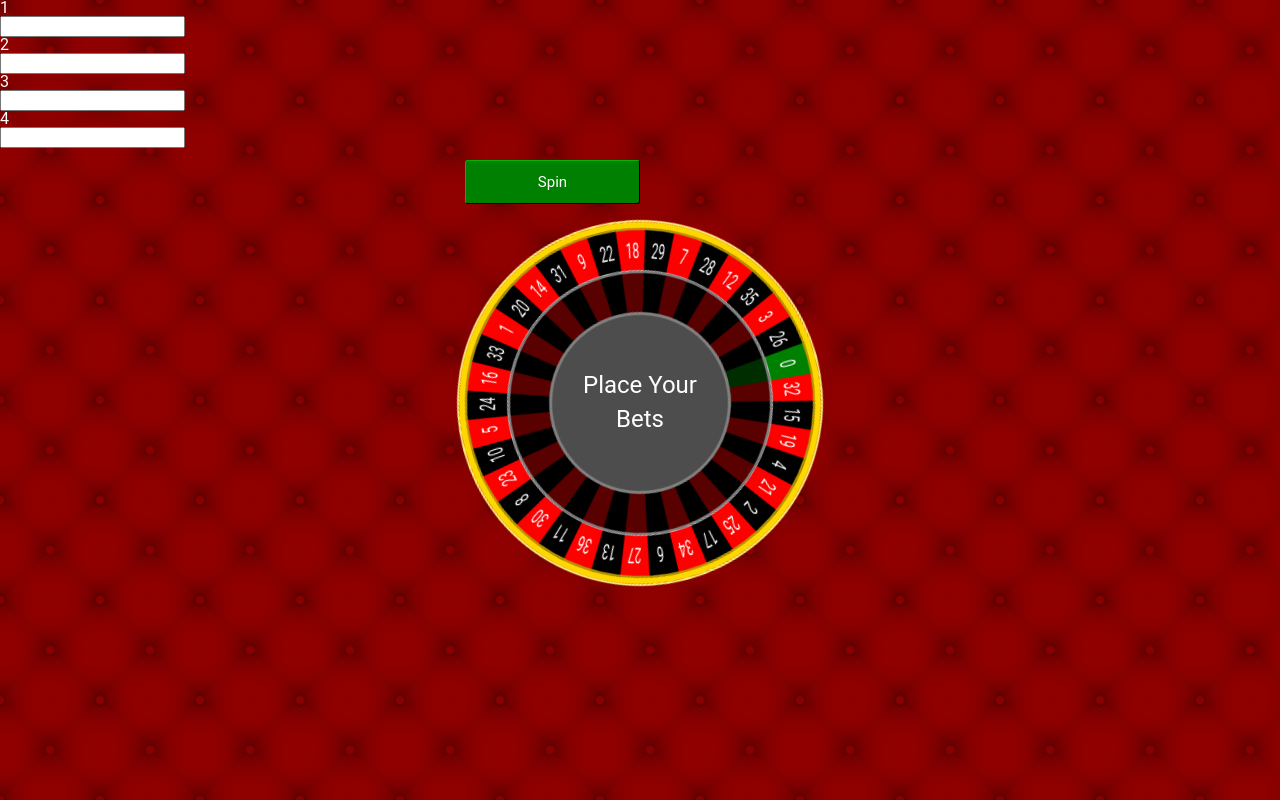
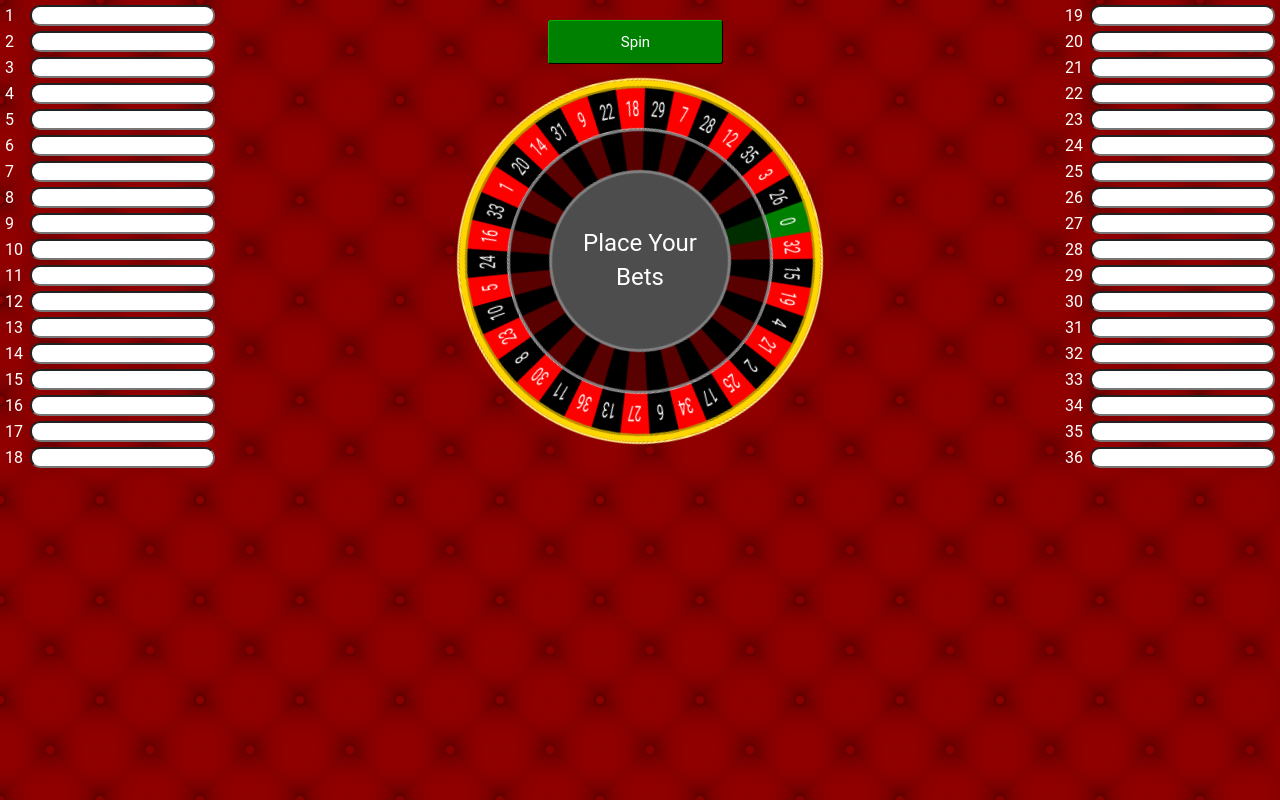
Before and after one commit to VXCompany/vegasmachine, a website: page app/RouletteApp/index.html in a window 1280 px wide. Drawn offline with Linux system fonts and the light colour scheme.

Commit message:
Feat(meespelen): styling met flexbox

```diff
--- a/app/RouletteApp/index.html
+++ b/app/RouletteApp/index.html
@@ -6,13 +6,27 @@
     <link rel="stylesheet" href="reset.css">
     <link rel="stylesheet" href="style.css">
 </head>
-<body>
+<body> <div class="leuk">
 <div class="competitors">
     <ul>
         <li><h3>1</h3><input type="text" data-value="1"></li>
         <li><h3>2</h3><input type="text" data-value="2"></li>
         <li><h3>3</h3><input type="text" data-value="3"></li>
         <li><h3>4</h3><input type="text" data-value="4"></li>
+        <li><h3>5</h3><input type="text" data-value="5"></li>
+        <li><h3>6</h3><input type="text" data-value="6"></li>
+        <li><h3>7</h3><input type="text" data-value="7"></li>
+        <li><h3>8</h3><input type="text" data-value="8"></li>
+        <li><h3>9</h3><input type="text" data-value="9"></li>
+        <li><h3>10</h3><input type="text" data-value="10"></li>
+        <li><h3>11</h3><input type="text" data-value="11"></li>
+        <li><h3>12</h3><input type="text" data-value="12"></li>
+        <li><h3>13</h3><input type="text" data-value="13"></li>
+        <li><h3>14</h3><input type="text" data-value="14"></li>
+        <li><h3>15</h3><input type="text" data-value="15"></li>
+        <li><h3>16</h3><input type="text" data-value="16"></li>
+        <li><h3>17</h3><input type="text" data-value="17"></li>
+        <li><h3>18</h3><input type="text" data-value="18"></li>
     </ul>
 </div>
 <div class="main">
@@ -73,6 +87,29 @@
         </ol>
     </div>
 </div>
+    <div class="competitors">
+        <ul>
+            <li><h3>19</h3><input type="text" data-value="19"></li>
+            <li><h3>20</h3><input type="text" data-value="20"></li>
+            <li><h3>21</h3><input type="text" data-value="21"></li>
+            <li><h3>22</h3><input type="text" data-value="22"></li>
+            <li><h3>23</h3><input type="text" data-value="23"></li>
+            <li><h3>24</h3><input type="text" data-value="24"></li>
+            <li><h3>25</h3><input type="text" data-value="25"></li>
+            <li><h3>26</h3><input type="text" data-value="26"></li>
+            <li><h3>27</h3><input type="text" data-value="27"></li>
+            <li><h3>28</h3><input type="text" data-value="28"></li>
+            <li><h3>29</h3><input type="text" data-value="29"></li>
+            <li><h3>30</h3><input type="text" data-value="30"></li>
+            <li><h3>31</h3><input type="text" data-value="31"></li>
+            <li><h3>32</h3><input type="text" data-value="32"></li>
+            <li><h3>33</h3><input type="text" data-value="33"></li>
+            <li><h3>34</h3><input type="text" data-value="34"></li>
+            <li><h3>35</h3><input type="text" data-value="35"></li>
+            <li><h3>36</h3><input type="text" data-value="36"></li>
+        </ul>
+    </div>
+</div>
 </body>
 </html>
 
--- a/app/RouletteApp/roulette.js
+++ b/app/RouletteApp/roulette.js
@@ -23,7 +23,7 @@ function getRandomNumber() {
     var spelers = competitors.filter((x) => x.value.length > 0).map(x => x.attributes['data-value'].value);
 
     if (!spelers.length) {
-        return Math.floor(Math.random() * 34)
+        return Math.floor(Math.random() * 36)
     } else {
         var random = Math.floor(Math.random() * spelers.length);
         return parseInt(spelers[random]);
--- a/app/RouletteApp/style.css
+++ b/app/RouletteApp/style.css
@@ -106,6 +106,7 @@
 .number:nth-child(36) {
     transform: rotateZ(350.27027027deg);
 }
+
 body {
     font-family: 'Roboto', sans-serif;
     background: radial-gradient(hsl(0, 100%, 27%) 4%, hsl(0, 100%, 18%) 9%, hsla(0, 100%, 20%, 0) 9%) 0 0, radial-gradient(hsl(0, 100%, 27%) 4%, hsl(0, 100%, 18%) 8%, hsla(0, 100%, 20%, 0) 10%) 50px 50px, radial-gradient(hsla(0, 100%, 30%, 0.8) 20%, hsla(0, 100%, 20%, 0)) 50px 0, radial-gradient(hsla(0, 100%, 30%, 0.8) 20%, hsla(0, 100%, 20%, 0)) 0 50px, radial-gradient(hsl(0, 100%, 20%) 35%, hsla(0, 100%, 20%, 0) 60%) 50px 0, radial-gradient(hsl(0, 100%, 20%) 35%, hsla(0, 100%, 20%, 0) 60%) 100px 50px, radial-gradient(hsla(0, 100%, 15%, 0.7), hsla(0, 100%, 20%, 0)) 0 0, radial-gradient(hsla(0, 100%, 15%, 0.7), hsla(0, 100%, 20%, 0)) 50px 50px, linear-gradient(45deg, hsla(0, 100%, 20%, 0) 49%, hsl(0, 0%, 0%) 50%, hsla(0, 100%, 20%, 0) 70%) 0 0, linear-gradient(-45deg, hsla(0, 100%, 20%, 0) 49%, hsl(0, 0%, 0%) 50%, hsla(0, 100%, 20%, 0) 70%) 0 0;
@@ -114,7 +115,7 @@ body {
 }
 .main {
     width: 374px;
-    margin: 0 auto;
+    margin: 10px auto;
 }
 .plate {
     background-color: gray;
@@ -413,17 +414,19 @@ body {
     border: 1px solid #000000;
     border-top-color: #00b300;
     border-left-color: #00b300;
-    padding: 0;
-    margin: 0;
     display: inline-block;
     font-size: 15px;
     width: 175px;
     padding: 12px;
-    margin: 12px;
+    margin: 10px 10px 10px 95px;
     cursor: pointer;
     color: #fff;
     font-family: 'Roboto', sans-serif;
     border-radius: 3px;
+}
+
+.btn:focus {
+    transform: translateY(2px);
 }
 .btn .btn-label {
     padding: 12px;
@@ -572,3 +575,26 @@ body {
         transform: rotateX(0deg);
     }
 }
+
+.competitors input{
+    border-radius: 10px;
+}
+
+.leuk {
+    display: flex;
+    justify-content: space-between;
+
+}
+.competitors li {
+    display: flex;
+    margin: 5px;
+    align-items: center;
+}
+
+.competitors li input {
+    margin-left: 5px;
+}
+
+.competitors li h3 {
+    min-width: 20px;
+}
```
